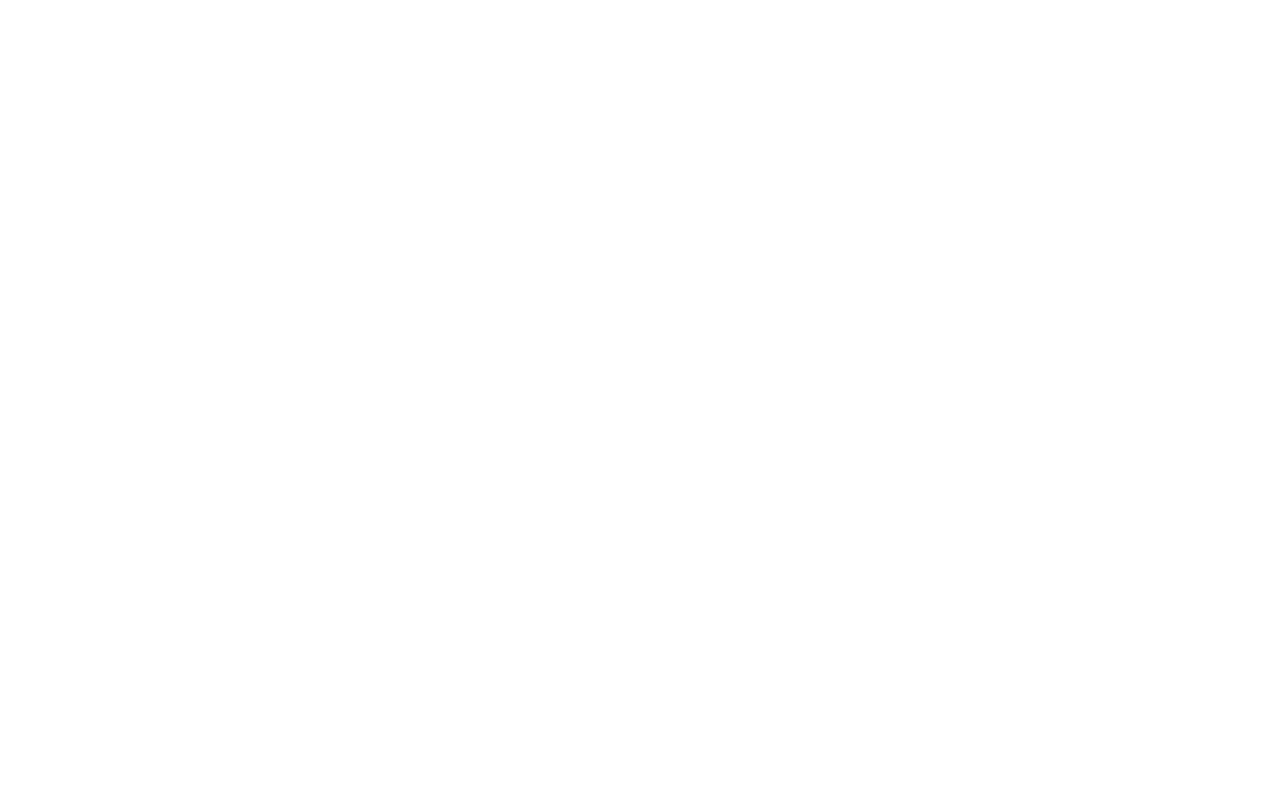
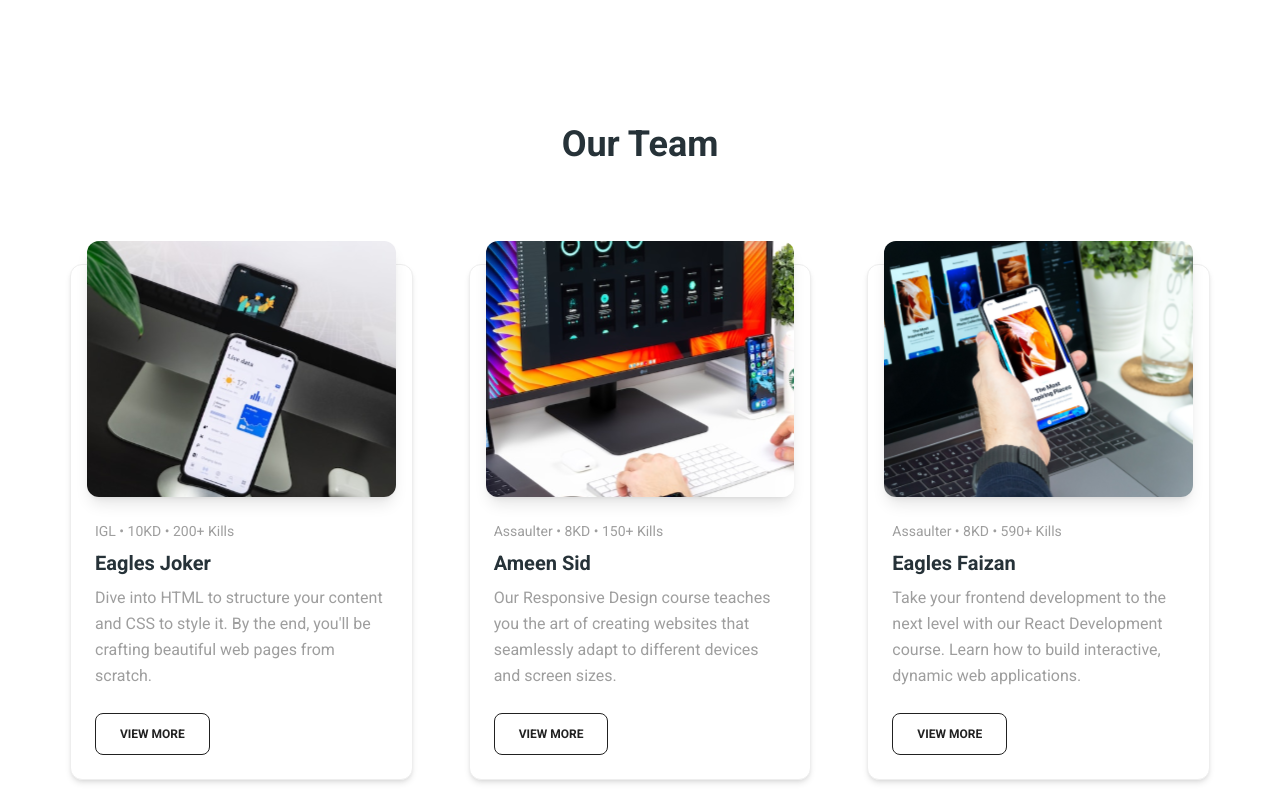
Before and after one commit to ameen-sid/Team-Eagles-Website, a Next.js app: page / in a window 1280 px wide. Shown: the part 1360-2160 px from the top of the page. Before the commit the page ends 1321 px from the top, so only its background shows below. Built offline with nearby package versions, Linux system fonts and the light colour scheme.

Commit message:
Updated Page.tsx file

```diff
--- a/src/app/page.tsx
+++ b/src/app/page.tsx
@@ -2,6 +2,7 @@
 import { NavBar } from "@/components";
 import Hero from "./hero";
 import OurImpressiveStats from "./our-impressive-stats";
+import ExplorePlayers from "./explore-players";
 
 export default function Home() {
   return (
@@ -9,6 +10,7 @@ export default function Home() {
       <NavBar />
       <Hero />
       <OurImpressiveStats />
+      <ExplorePlayers />
     </>
   );
 }
```
